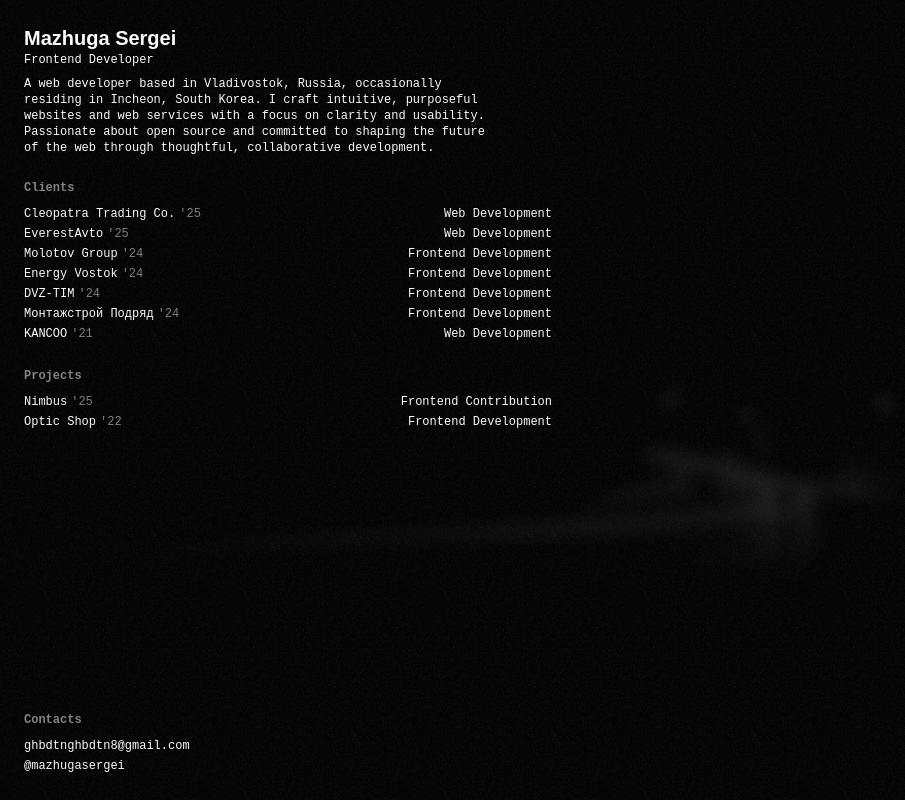
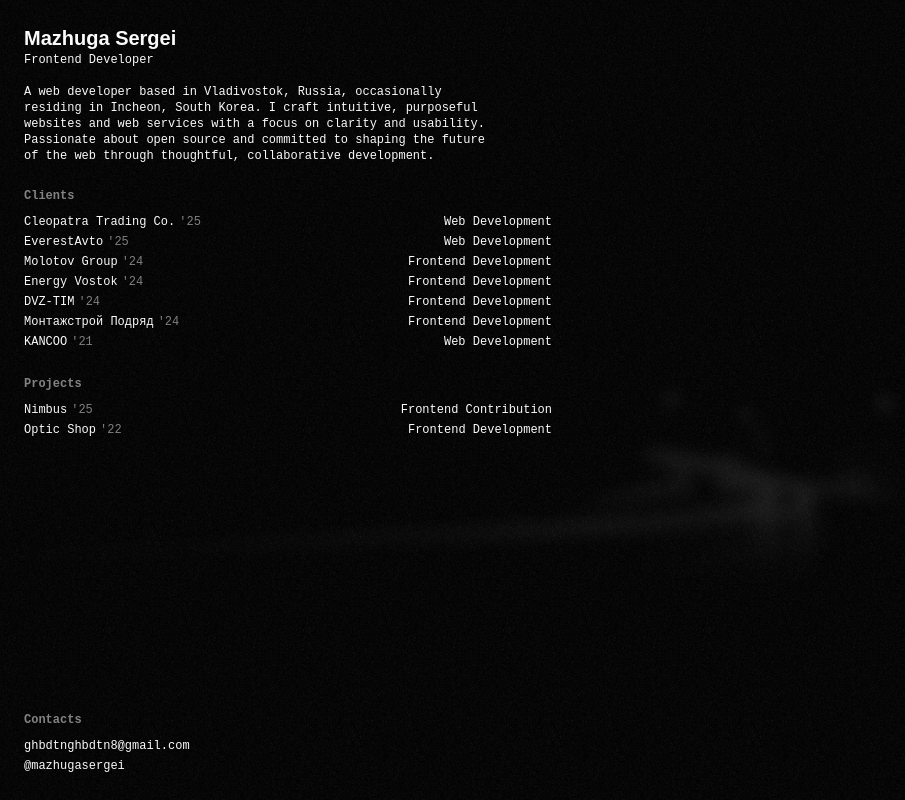
Before and after one commit to mazhugasergei/mazhugasergei.github.io, a Next.js app: page / in a window 1280 px wide. Shown: the whole page, without its empty margins (0-905 px from the left). Built offline with nearby package versions, Linux system fonts and the light colour scheme; a web font is replaced by a local one.

Commit message:
style: add description padding

```diff
--- a/src/app/page.tsx
+++ b/src/app/page.tsx
@@ -23,7 +23,7 @@ const Intro = (props: React.HTMLAttributes<HTMLDivElement>) => {
 
       <CustomAnimatedText text="Frontend Developer" className="text-xs" />
 
-      <p className="mt-2 text-xs text-balance">
+      <p className="mt-4 text-xs text-balance">
         A web developer based in Vladivostok, Russia, occasionally residing in Incheon, South Korea. I craft intuitive,
         purposeful websites and web services with a focus on clarity and usability. Passionate about open source and
         committed to shaping the future of the web through thoughtful, collaborative development.
```
